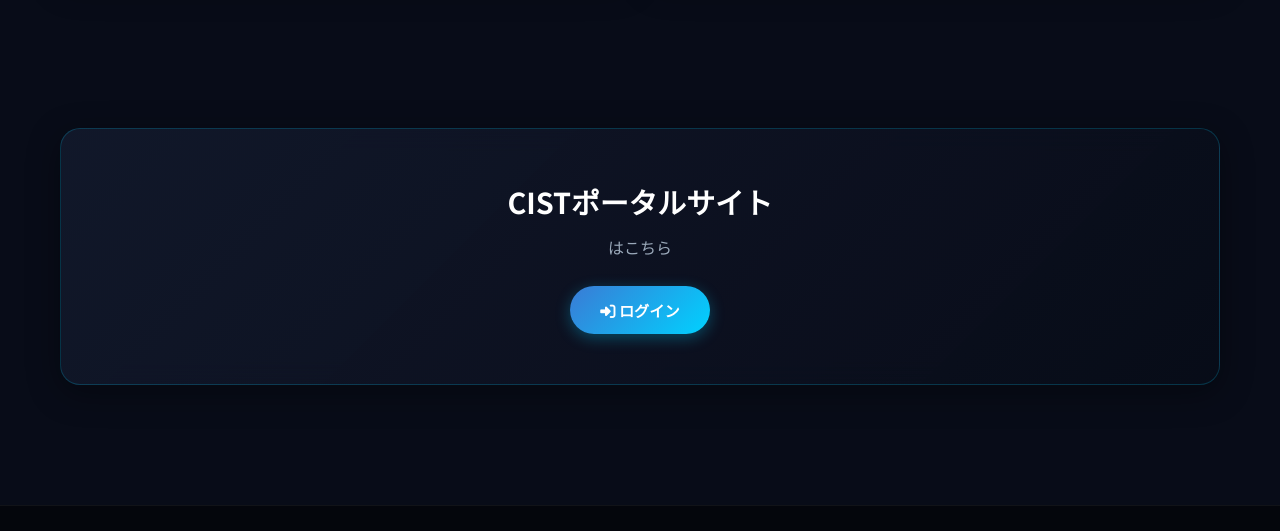
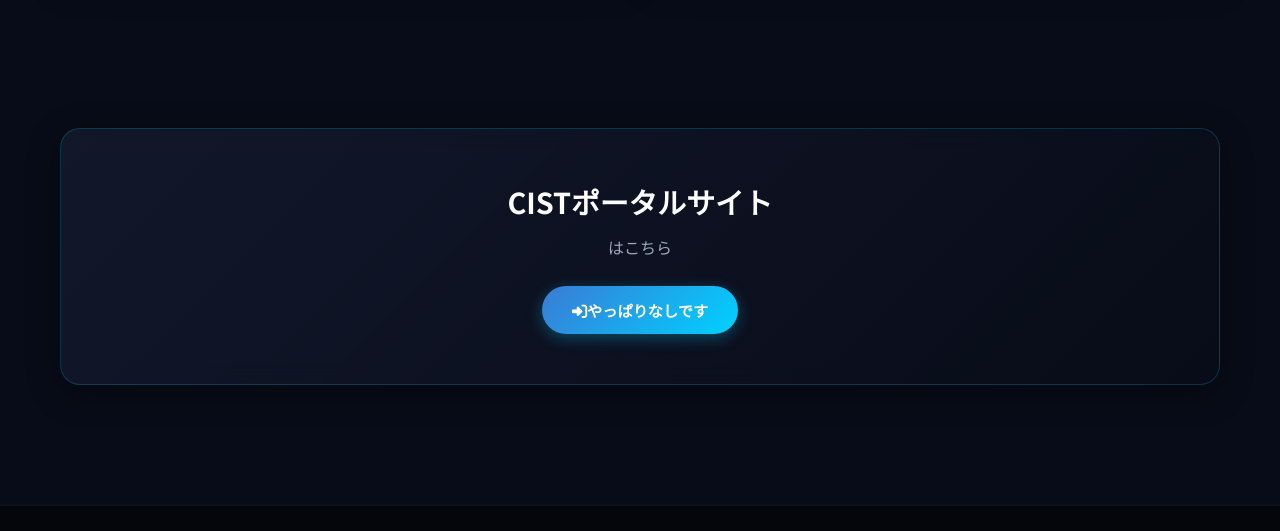
Before and after one commit to IKKYO-WhyamIme/CISTAstro, a plain HTML site: page index.html in a window 1280 px wide. Shown: the part 2322-2853 px from the top of the page. Drawn offline with Linux system fonts and the light colour scheme.

Commit message:
Change portal link text and URL

```diff
--- a/index.html
+++ b/index.html
@@ -245,7 +245,7 @@
       <div class="portal-section glass-card">
         <h3>CISTポータルサイト</h3>
         <p>はこちら</p>
-        <a href="https://portal.mc.chitose.ac.jp/portal/" class="btn btn-primary"><i class="fa-solid fa-right-to-bracket"></i> ログイン</a>
+        <a href="#" class="btn btn-primary"><i class="fa-solid fa-right-to-bracket"></i>やっぱりなしです</a>
       </div>
     </div>
   </section>
```
